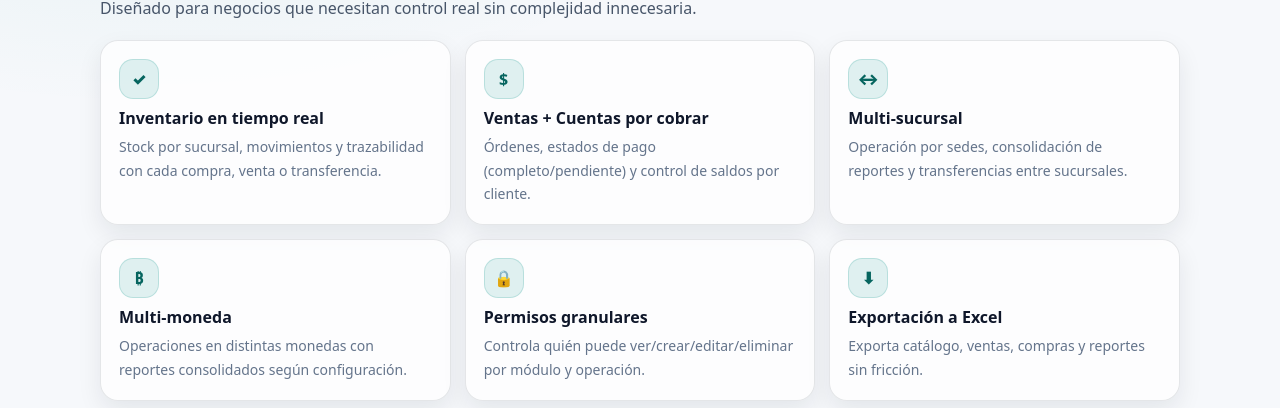
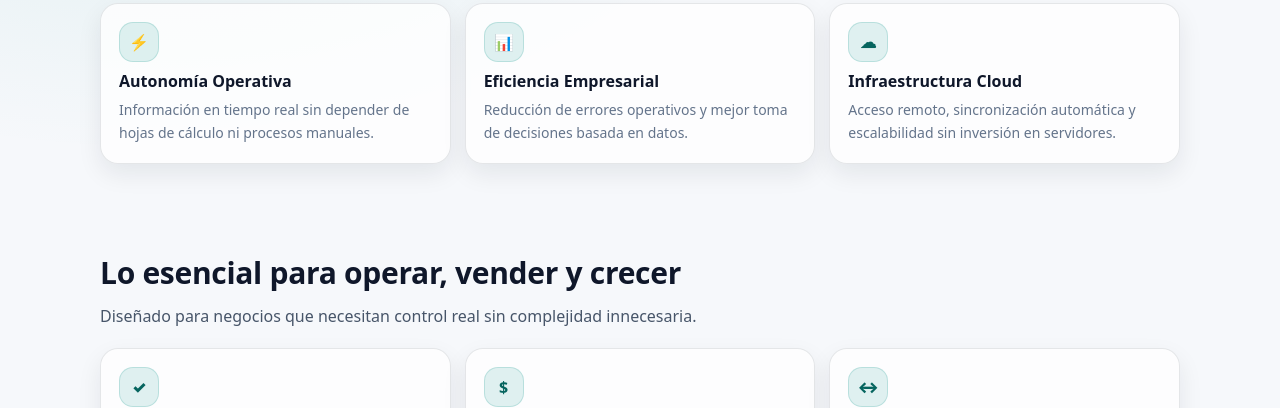
Before and after one commit to salazarjosedaniel/webInnovative, a website: page panel/landing2.html in a window 1280 px wide. Shown: the part 741-1149 px from the top of the page. Drawn offline with Linux system fonts and the light colour scheme.

Commit message:
Update landing2.html

```diff
--- a/panel/landing2.html
+++ b/panel/landing2.html
@@ -396,6 +396,34 @@
     </div>
   </section>
 
+  <section class="sec">
+  <div class="wrap">
+    <h2>Propuesta de Valor</h2>
+    <div class="grid3">
+
+      <div class="feat">
+        <div class="icon">⚡</div>
+        <h3>Autonomía Operativa</h3>
+        <p>Información en tiempo real sin depender de hojas de cálculo ni procesos manuales.</p>
+      </div>
+
+      <div class="feat">
+        <div class="icon">📊</div>
+        <h3>Eficiencia Empresarial</h3>
+        <p>Reducción de errores operativos y mejor toma de decisiones basada en datos.</p>
+      </div>
+
+      <div class="feat">
+        <div class="icon">☁</div>
+        <h3>Infraestructura Cloud</h3>
+        <p>Acceso remoto, sincronización automática y escalabilidad sin inversión en servidores.</p>
+      </div>
+
+    </div>
+  </div>
+</section>
+
+
   <!-- FEATURES -->
   <section class="sec" id="funcionalidades">
     <div class="wrap">
```
